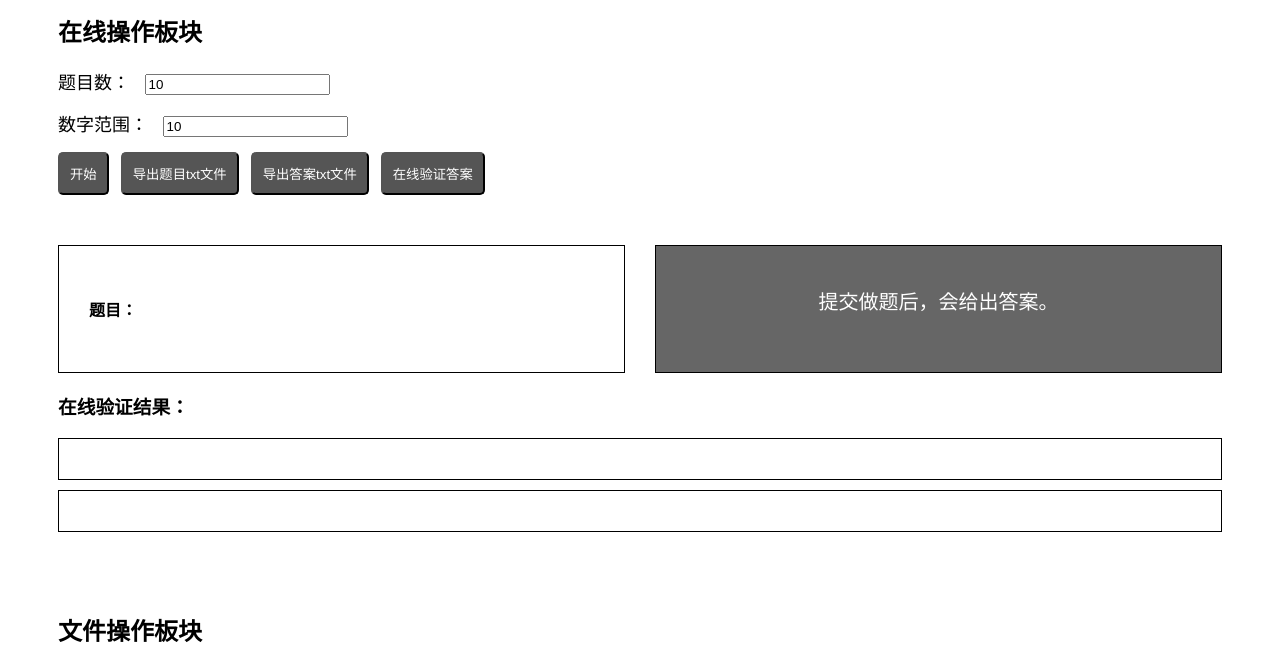
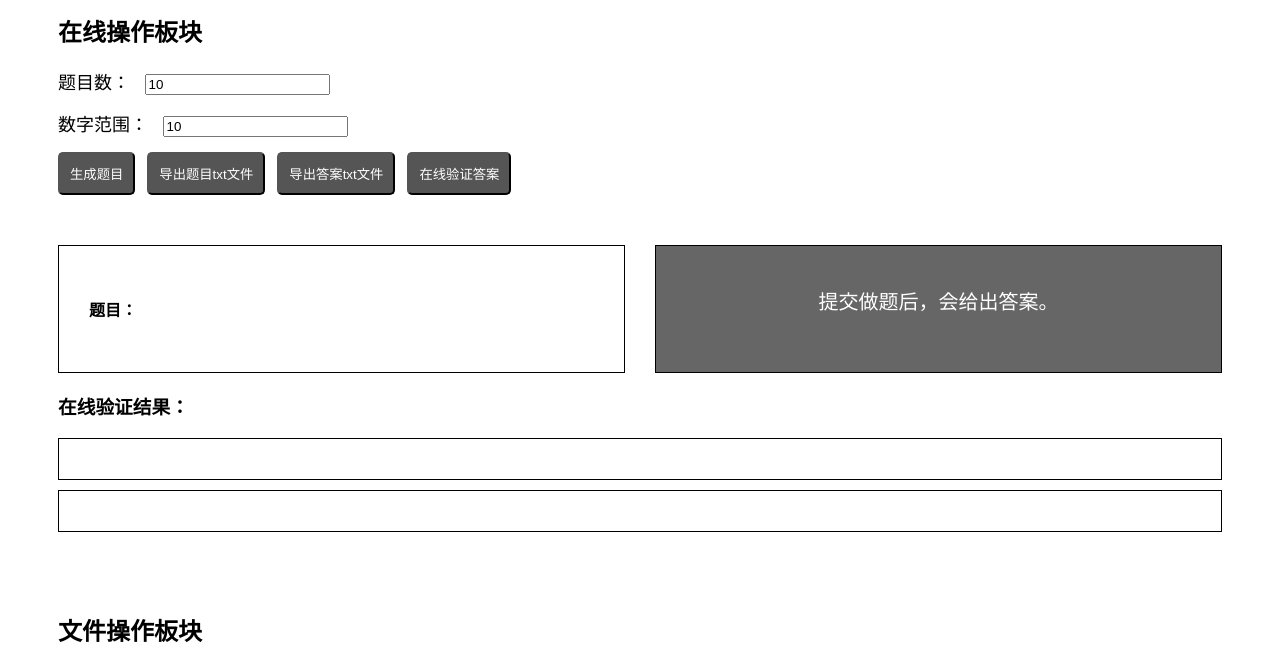
Before and after one commit to shyrock/calculator.github.io, a plain HTML site: page index.html in a window 1280 px wide. Shown: the part 148-800 px from the top of the page. Drawn offline with Linux system fonts and the light colour scheme.

Commit message:
Update index.html

```diff
--- a/index.html
+++ b/index.html
@@ -24,7 +24,7 @@
     </div>
 
 
-    <button type='button' onclick="start()">开始</button>
+    <button type='button' onclick="start()">生成题目</button>
 
     <button onClick="downFile('quesitons.txt', quesitonsArr)">导出题目txt文件</button>
     <button onClick="downFile('result.txt', answersArr)">导出答案txt文件</button>
```
